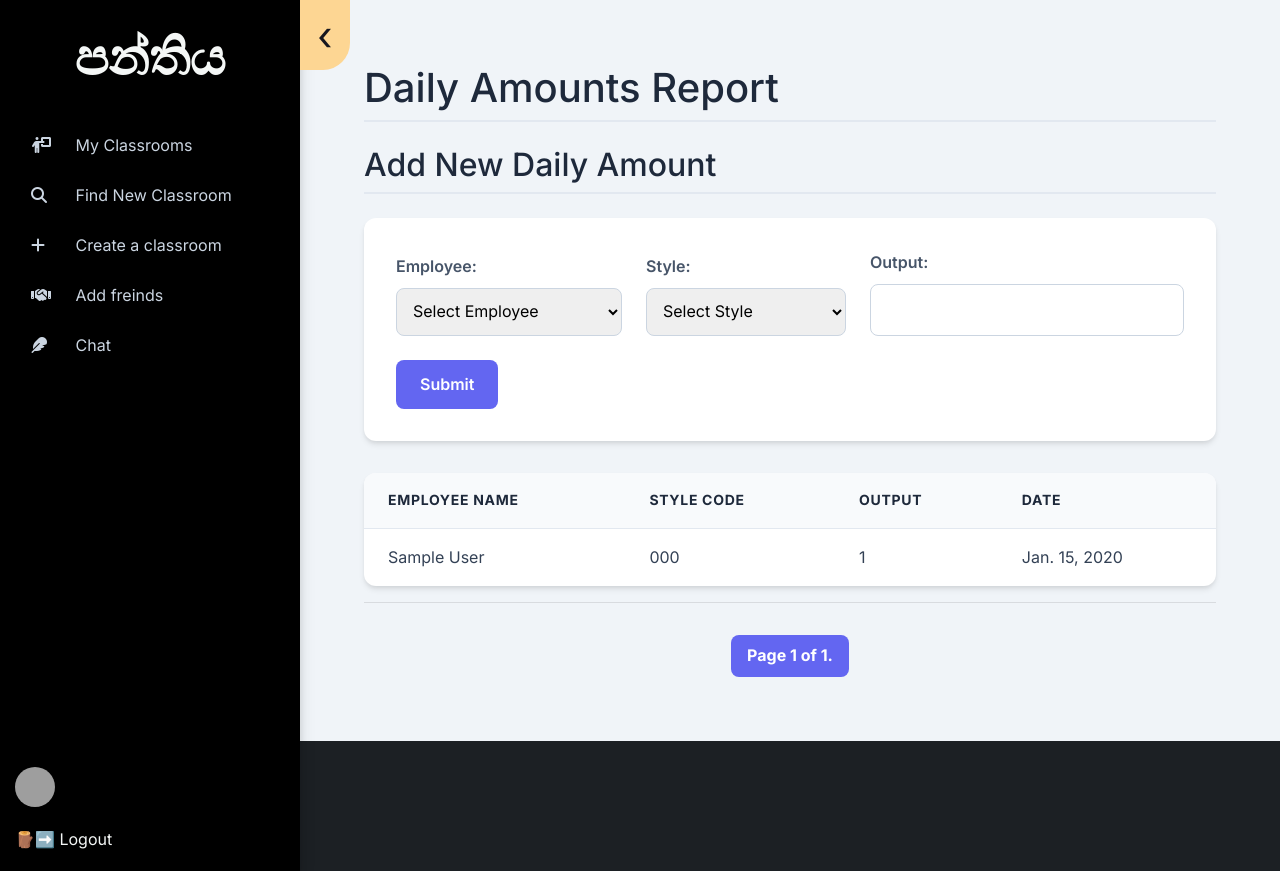
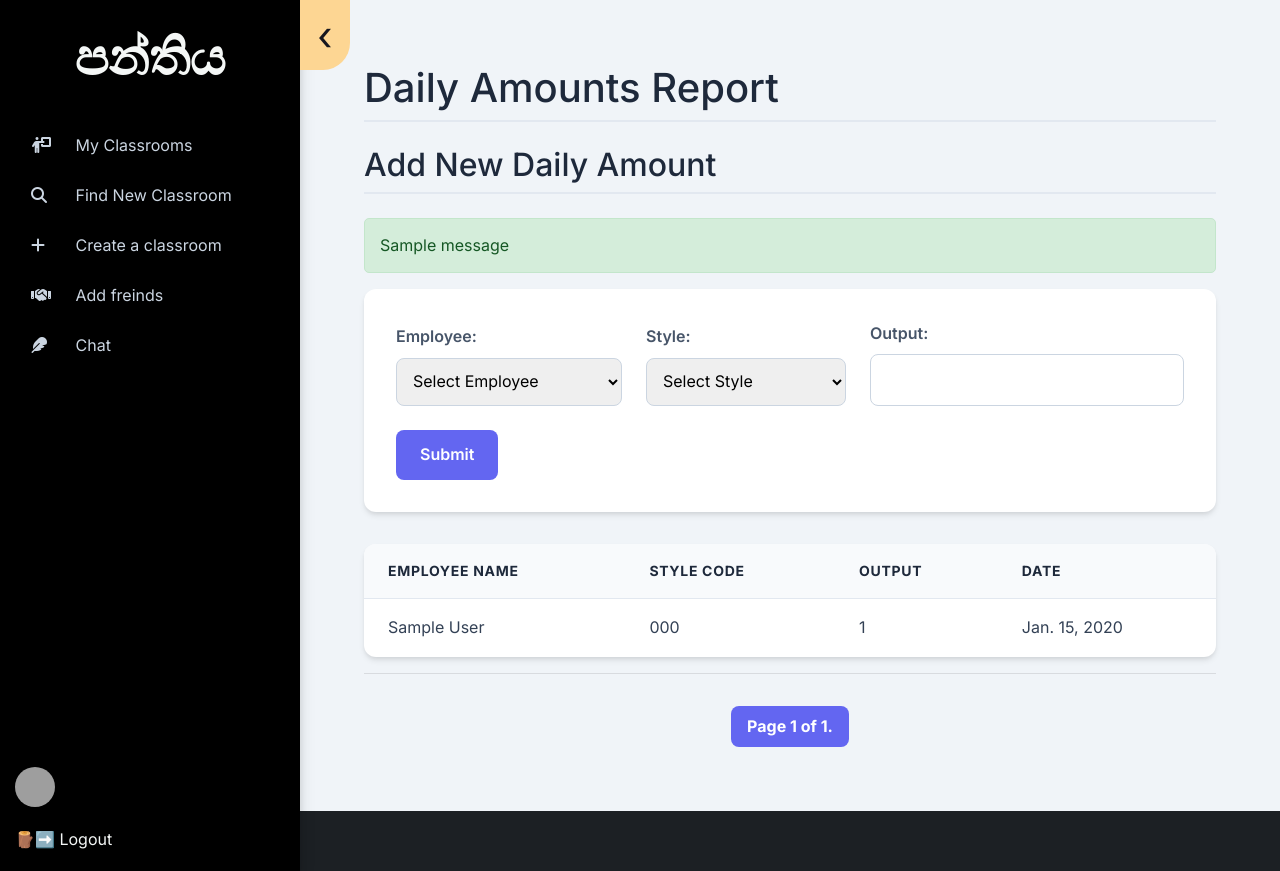
Before and after one commit to Wishwa-code/SME_evaluating_system, a Django app: page /sme_app/daily_amounts/ in a window 1280 px wide. Run offline with Django 5.2, Linux system fonts and the light colour scheme; tables that the repository leaves empty hold one stand-in row (Sample ...); one stand-in notice (Sample message) is shown; some libraries are stand-ins or nearby versions; grey boxes are pictures that could not be loaded.

Commit message:
added some designs to table and form and response message from the form is now displayed

```diff
--- /dev/null
+++ b/sme-system/sme_app/static/common/messages.css
@@ -0,0 +1,31 @@
+.messages {
+    list-style: none; /* Removes bullet points */
+    padding: 0;
+    margin-bottom: 1em;
+}
+
+.message {
+    padding: 15px;
+    margin-bottom: 10px;
+    border-radius: 5px;
+    font-size: 16px;
+    line-height: 1.4;
+}
+
+.message.success {
+    background-color: #d4edda; /* Light green background */
+    color: #155724; /* Dark green text */
+    border: 1px solid #c3e6cb; /* Green border */
+}
+
+.message.error {
+    background-color: #f8d7da; /* Light red background */
+    color: #721c24; /* Dark red text */
+    border: 1px solid #f5c6cb; /* Red border */
+}
+
+.message.warning {
+    background-color: #fff3cd; /* Light yellow background */
+    color: #856404; /* Dark yellow text */
+    border: 1px solid #ffeeba; /* Yellow border */
+}
--- a/sme-system/sme_app/templates/daily_amounts.html
+++ b/sme-system/sme_app/templates/daily_amounts.html
@@ -8,6 +8,24 @@
 
 
         <h2>Add New Daily Amount</h2>
+        {% comment %} {% if messages %}
+            <ul class="messages">
+                {% for message in messages %}
+                    <li{% if message.tags %} class="{{ message.tags }}"{% endif %}>
+                        {{ message }}
+                    </li>
+                {% endfor %}
+            </ul>
+        {% endif %} {% endcomment %}
+        {% if messages %}
+            <ul class="messages">
+                {% for message in messages %}
+                    <li class="message {{ message.tags }}">
+                        {{ message }}
+                    </li>
+                {% endfor %}
+            </ul>
+        {% endif %}
         <form id="dailyAmountForm" method="POST" action="{% url 'handle_daily_amounts' %}">
             {% csrf_token %}
             <div>
@@ -34,6 +52,7 @@
             </div>
             <button type="submit">Submit</button>
         </form>
+
 
 
         <table>
@@ -79,11 +98,11 @@
     </div>
     {% endblock %}
     {% block style %}
-    <link href="{% static 'videochat/my_classes_page/classes.css' %}" rel="stylesheet">
-    <link href="{% static 'layout/daily_amounts/daily_amounts.css' %}" rel="stylesheet">
+    {% comment %} <link href="{% static 'videochat/my_classes_page/classes.css' %}" rel="stylesheet"> {% endcomment %}
+    <link href="{% static 'daily_amounts/daily_amounts.css' %}" rel="stylesheet">
 
     {% endblock %}
 
     {% block script %}
-        <script src="{% static 'videochat/my_classes_page/join_available_class.js' %}"></script>
+        {% comment %} <script src="{% static 'videochat/my_classes_page/join_available_class.js' %}"></script> {% endcomment %}
     {% endblock %}
--- a/sme-system/sme_app/templates/layout.html
+++ b/sme-system/sme_app/templates/layout.html
@@ -14,6 +14,7 @@
         <link rel="stylesheet" href="https://stackpath.bootstrapcdn.com/bootstrap/4.4.1/css/bootstrap.min.css" integrity="sha384-Vkoo8x4CGsO3+Hhxv8T/Q5PaXtkKtu6ug5TOeNV6gBiFeWPGFN9MuhOf23Q9Ifjh" crossorigin="anonymous">
         <link href="{% static '/layout/layout.css' %}" rel="stylesheet">
         <link href="{% static '/layout/sidenav.css' %}" rel="stylesheet">
+        <link href="{% static '/common/messages.css' %}" rel="stylesheet">
 
         <script src="https://kit.fontawesome.com/8056cc3b3e.js" crossorigin="anonymous"></script>
         <script crossorigin src="https://cdn.jsdelivr.net/npm/peerjs@1.3.2/dist/peerjs.min.js"></script>
--- a/sme-system/sme_app/views.py
+++ b/sme-system/sme_app/views.py
@@ -1,8 +1,9 @@
-from django.shortcuts import render
+from django.shortcuts import render, redirect
 from django.http import JsonResponse
 from django.views.decorators.csrf import csrf_exempt
 from django.core.paginator import Paginator
 from .models import Daily_amounts, Employee, Styles
+from django.contrib import messages
 import json
 
 # Create your views here.
@@ -48,8 +49,9 @@ def handle_daily_amounts(request):
                 output=output
             )
             daily_amount.save()
-
-            return JsonResponse({"message": "Daily amount added successfully"}, status=201)
+            messages.success(request, "Daily amount added successfully! 🎉")
+            # return JsonResponse({"message": "Daily amount added successfully"}, status=201)
+            return redirect('handle_daily_amounts')
 
         except Employee.DoesNotExist:
             return JsonResponse({"error": "Employee with the given ID does not exist."}, status=404)
```
Also changed, not shown: sme-system/sme_app/static/daily_amounts/daily_amounts.css (renamed from sme-system/sme_app/static/layout/daily_amounts/daily_amounts.css).
